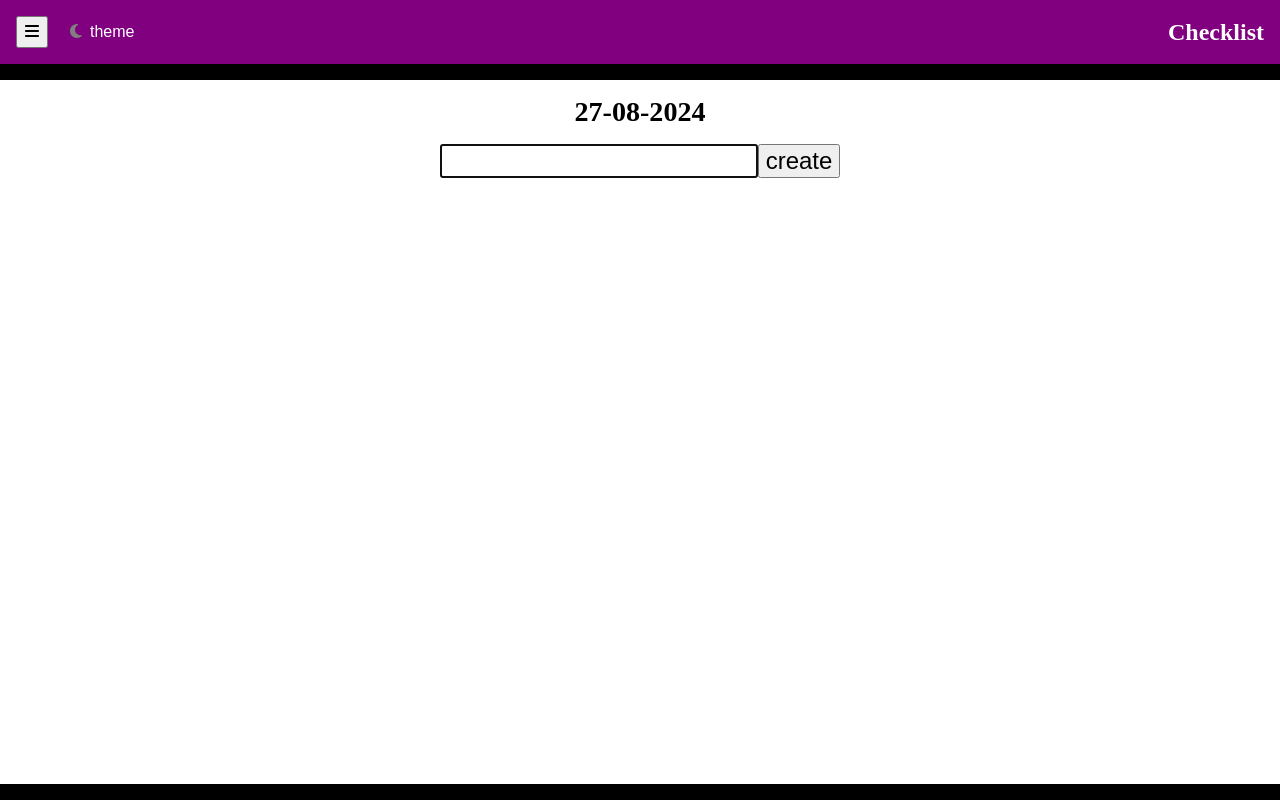
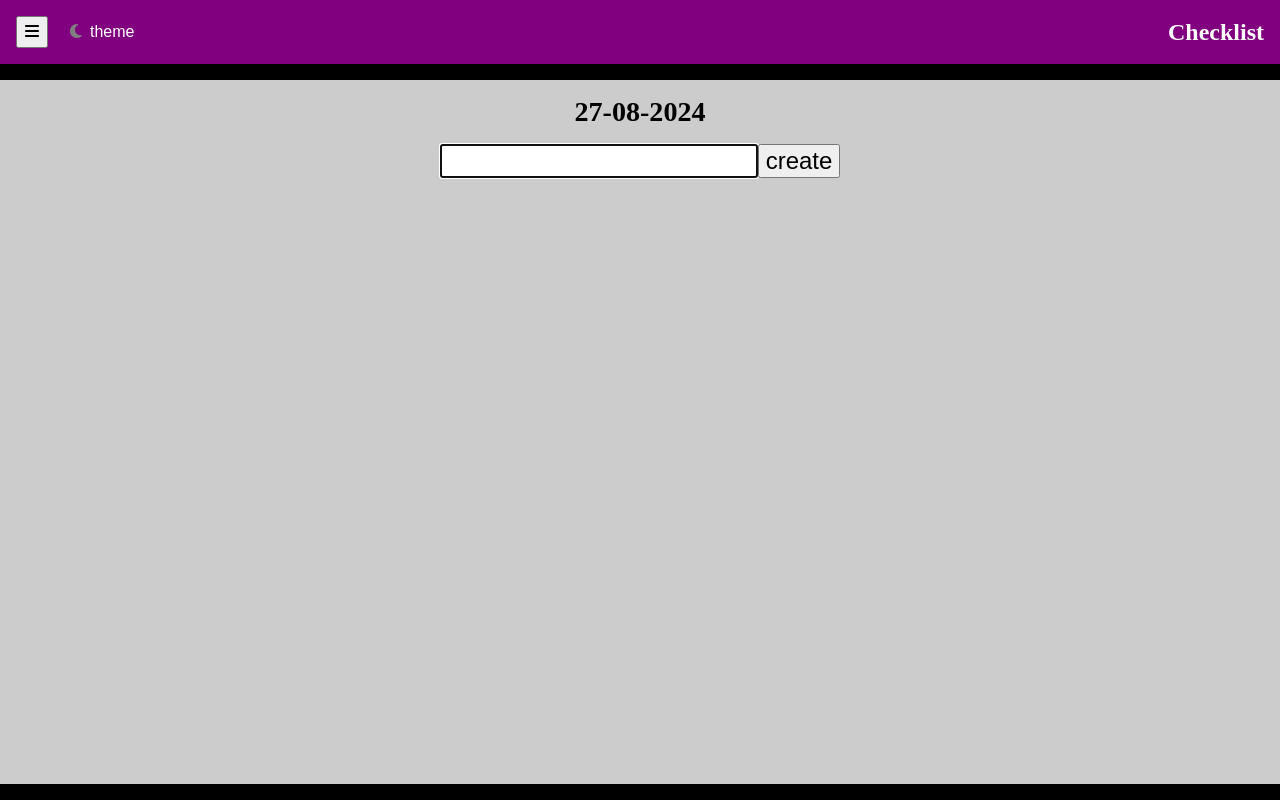
Before and after one commit to 60x20/Checklist, a React (Vite) app: page /#/2024/08/27 in a window 1280 px wide. Built offline with nearby package versions, Linux system fonts and the light colour scheme.

Commit message:
light and dark theme added

```diff
--- a/src/App.css
+++ b/src/App.css
@@ -3,6 +3,16 @@
 
   --slightly-brighten: rgb(255, 255, 255, .25);
 
+  /* theme */
+  color-scheme: light;
+  background-color: #ccc;
+  color: black;
+
+  &:has(.dark-theme) {
+    color-scheme: dark;
+    background-color: #111;
+    color: white;
+  }
 }
 
 html, body {
```
